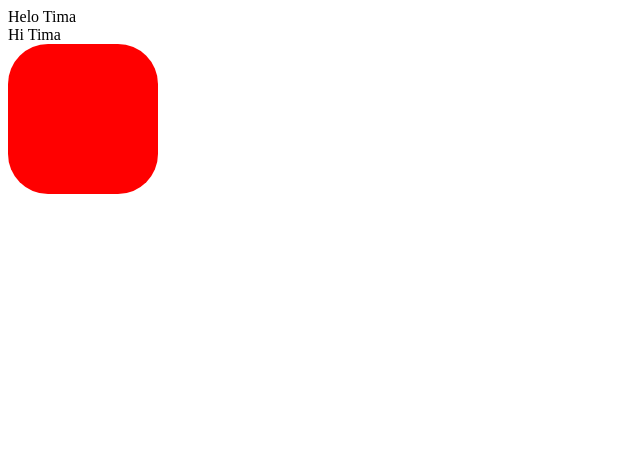
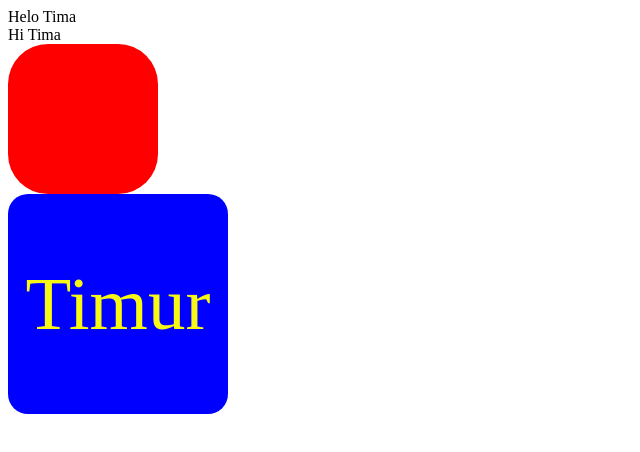
Before and after one commit to finisferb/ferst-progect, a plain HTML site: page index.html in a window 1280 px wide. Shown: the whole page, without its empty margins (0-640 px from the left). Drawn offline with Linux system fonts and the light colour scheme.

Commit message:
added content

```diff
--- a/index.html
+++ b/index.html
@@ -12,7 +12,7 @@ Helo Tima
 <div>Hi Tima</div>
 <div class="container"></div>
 <div class="box"></div>
-
+<div class="content">Timur</div>
     <script src="index.js"></script>
 </body>
 </html>
--- a/style.css
+++ b/style.css
@@ -4,3 +4,16 @@
     border-radius: 40px;
     background-color: red;
 }
+
+.content{
+    width: 200px;
+    height: 200px;
+    border-radius: 20px;
+    background-color: blue;
+      color: rgb(248, 248, 21);
+      padding: 10px;
+      display: flex;
+      justify-content: center;
+      align-items: center;
+      font-size: 75px;
+}
```
